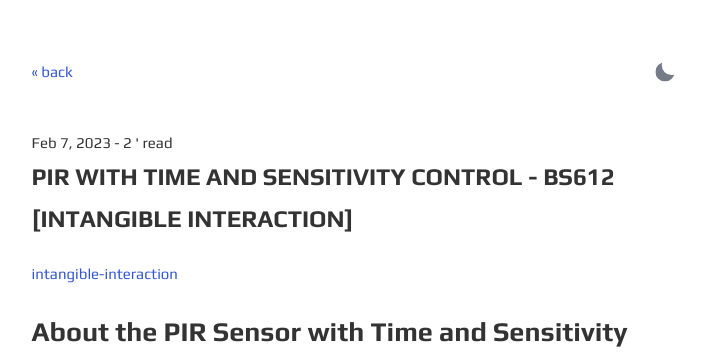
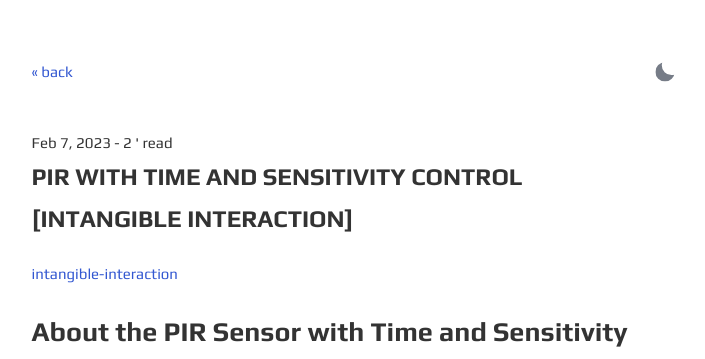
Before and after one commit to ratemypraxis/itp, a Jekyll site: the page built from _posts/2023-02-07-pirSensor.md, in a window 1280 px wide and 900 px high. Shown: the top 359 px of the window, without its empty margins (286-991 px from the left). Built offline with Jekyll 4.4.1, drawn with Linux system fonts in a browser that asks for light colours; comment, search, counter and statistics services are not loaded; some of the changed text lies outside the part shown.

Commit message:
Update 2023-02-07-pirSensor.md

```diff
--- a/_posts/2023-02-07-pirSensor.md
+++ b/_posts/2023-02-07-pirSensor.md
@@ -1,6 +1,6 @@
 ---
 layout: post
-title: PIR with Time and Sensitivity Control - BS612 [Intangible Interaction]
+title: PIR with Time and Sensitivity Control [Intangible Interaction]
 description:
 summary:
 tags: intangible-interaction
```
Also changed, not shown: other parts of _posts/2023-02-07-pirSensor.md (+0 -2 lines).
